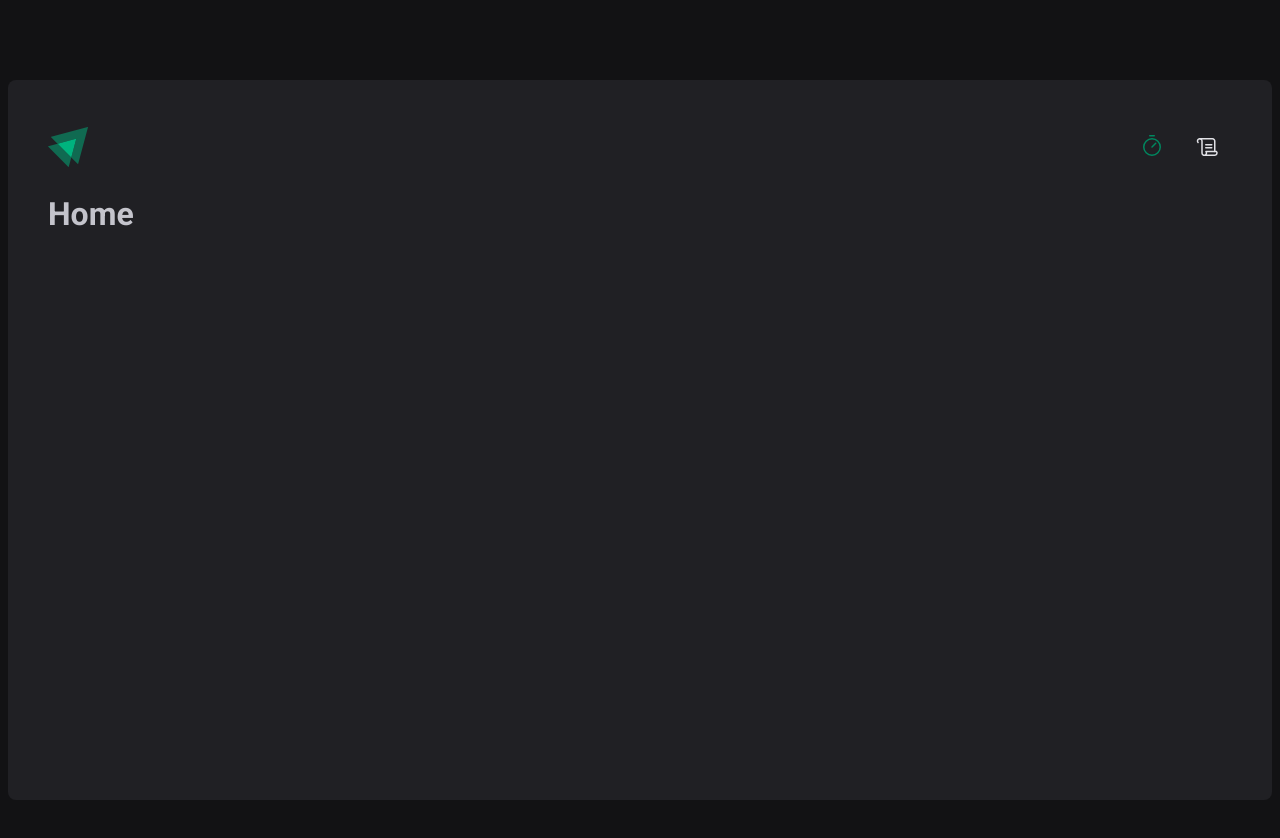
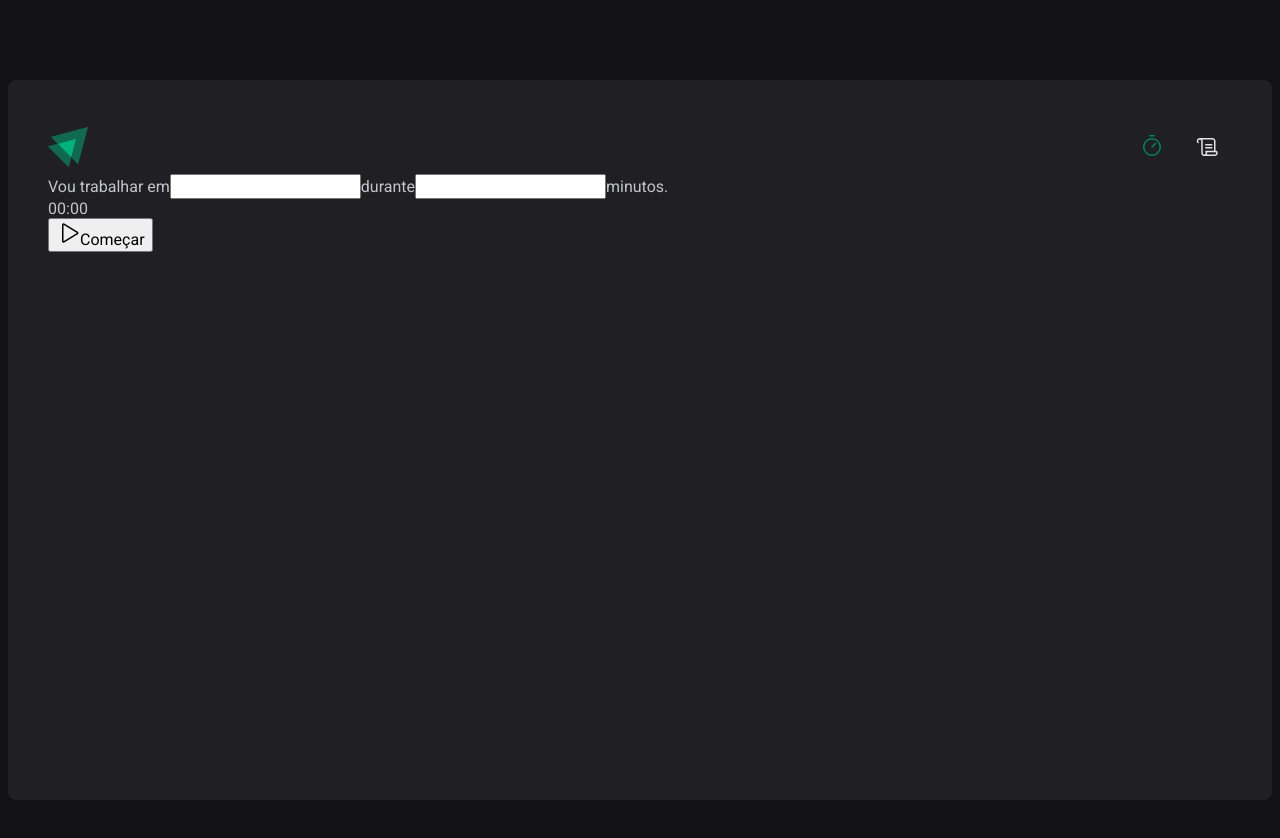
Before and after one commit to TheHumphrey/timer, a React (Vite) app: page / in a window 1280 px wide. Shown: the top 838 px of the page. Built offline with nearby package versions, Linux system fonts and the light colour scheme.

Commit message:
feat: created home html

```diff
--- /dev/null
+++ b/src/pages/Home/Home.styles.ts
@@ -0,0 +1 @@
+import styled from 'styled-components'
--- a/src/pages/Home/Home.tsx
+++ b/src/pages/Home/Home.tsx
@@ -1,3 +1,30 @@
+import { Play } from 'phosphor-react'
+
 export const Home = () => {
-  return <h1>Home</h1>
+  return (
+    <div>
+      <form action="">
+        <label htmlFor="task">Vou trabalhar em</label>
+        <input type="text" id="task" />
+
+        <label htmlFor="minutesAmount">durante</label>
+        <input type="number" id="minutesAmount" />
+
+        <span>minutos.</span>
+
+        <div>
+          <span>0</span>
+          <span>0</span>
+          <span>:</span>
+          <span>0</span>
+          <span>0</span>
+        </div>
+
+        <button type="submit">
+          <Play size={24} />
+          Começar
+        </button>
+      </form>
+    </div>
+  )
 }
```
